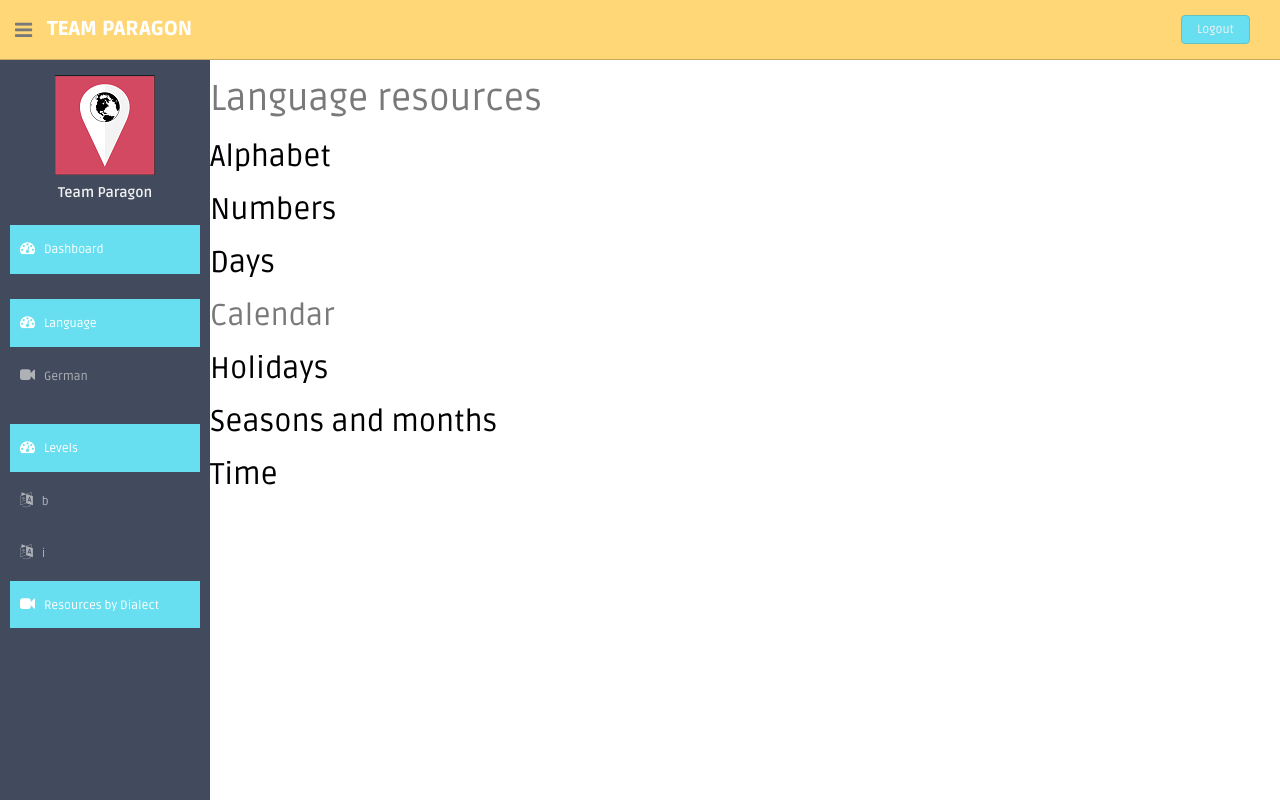
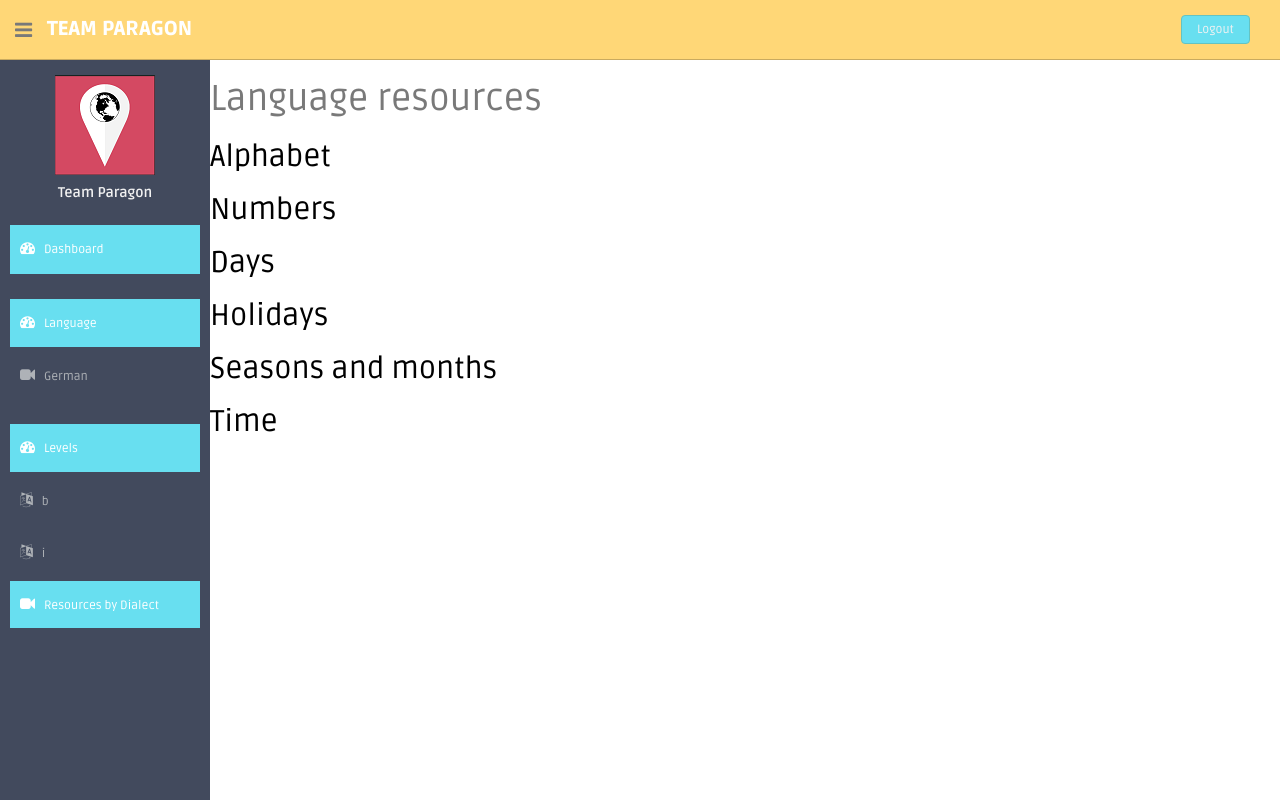
Before and after one commit to jaeseokan94/Content-Managing-System, a Django app: page /polls/German/resources/1/ in a window 1280 px wide. Run offline with Django 3.2, Linux system fonts and the light colour scheme; data comes from the database, SQL or seed files in the repository; some libraries are stand-ins or nearby versions.

Commit message:
deleted calendar from language resources form

```diff
--- a/polls/templates/polls/language_resources.html
+++ b/polls/templates/polls/language_resources.html
@@ -12,8 +12,6 @@
 
 <h2><a href="{% url 'polls:resources_days' language_name dialect %}">Days</a></h2>
 
-<h2>Calendar</h2>
-
 <h2><a href="{% url 'polls:resources_holidays' language_name dialect %}">Holidays</a></h2>
 
 <h2><a href="{% url 'polls:resources_months' language_name dialect %}">Seasons and months</a></h2>
```
